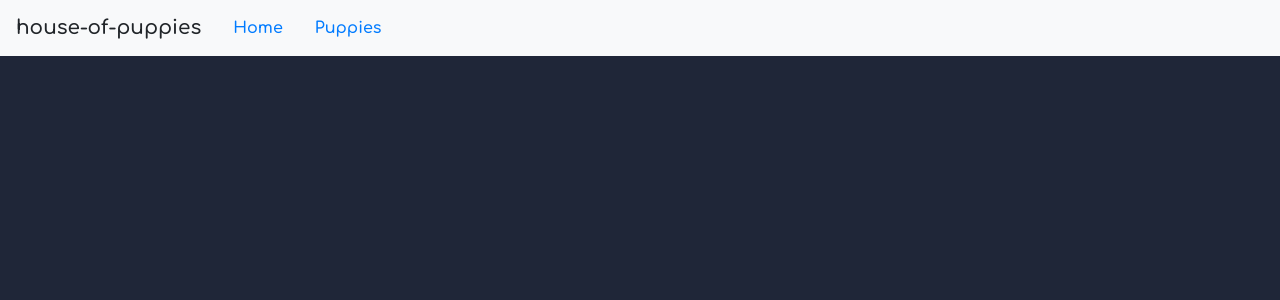
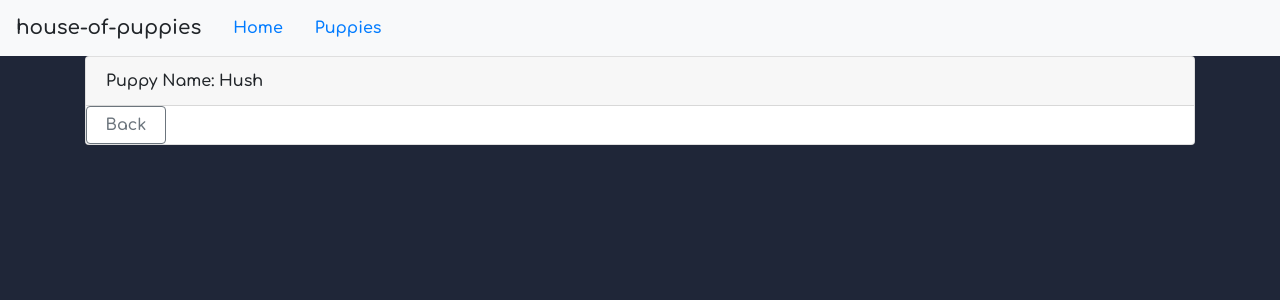
Before and after one commit to bbmattieu9/puppies, an Angular app in the folder house-of-puppies/: page /puppy/1 in a window 1280 px wide. Shown: the top 300 px of the page. Built offline with nearby package versions, Linux system fonts and the light colour scheme.

Commit message:
puppie detail from data service

```diff
--- a/house-of-puppies/src/app/app.module.ts
+++ b/house-of-puppies/src/app/app.module.ts
@@ -9,6 +9,7 @@ import { StarComponent } from './shared/star.component';
 import { HttpClientModule } from '@angular/common/http';
 import { PuppyDetailComponent } from './puppy/puppy-detail.component';
 import { WelcomeComponent } from './home/welcome.component';
+import { PuppyDetailGuard } from './puppy/puppy-detail.guard';
 
 @NgModule({
   declarations: [
@@ -24,7 +25,9 @@ import { WelcomeComponent } from './home/welcome.component';
     HttpClientModule,
     RouterModule.forRoot([
       { path: 'puppies', component: PuppyListComponent },
-      { path: 'puppy/:id', component: PuppyDetailComponent },
+      { path: 'puppy/:id',
+        canActivate: [PuppyDetailGuard],
+        component: PuppyDetailComponent },
       { path: 'welcome', component: WelcomeComponent },
       { path: '', redirectTo: 'welcome', pathMatch: 'full' },
       { path: '**', redirectTo: 'welcome', pathMatch: 'full' }
--- a/house-of-puppies/src/app/puppy/puppy-detail.component.html
+++ b/house-of-puppies/src/app/puppy/puppy-detail.component.html
@@ -2,4 +2,11 @@
     <div class="card-header">
         {{ pageTitle + ': ' + puppy.puppyName }}
     </div>
+    <div class="footer">
+        <button class="btn btn-outline-secondary"
+        (click)='onBack()'
+        style="width: 80px;">
+              Back
+        </button>
+    </div>
 </div>
--- a/house-of-puppies/src/app/puppy/puppy-detail.component.ts
+++ b/house-of-puppies/src/app/puppy/puppy-detail.component.ts
@@ -1,5 +1,6 @@
 import { Component, OnInit } from '@angular/core';
-import { ActivatedRoute } from '@angular/router';
+import { ActivatedRoute, Router } from '@angular/router';
+import { IPuppy } from './puppy';
 
 @Component({
   templateUrl: './puppy-detail.component.html',
@@ -7,10 +8,29 @@ import { ActivatedRoute } from '@angular/router';
 })
 export class PuppyDetailComponent implements OnInit {
 
-  constructor(private route: ActivatedRoute) { }
+  pageTitle = 'Puppy Name';
+  puppy: IPuppy;
+
+  constructor(private route: ActivatedRoute,
+              private router: Router) { }
 
   ngOnInit() {
     let id = +this.route.snapshot.paramMap.get('id');
+    this.puppy =  {
+      puppyId: 10,
+      puppyName: 'Hush',
+      puppyCode: 'GMG-0042',
+      releaseDate: 'October 15, 2019',
+      description: 'Standard two-button video game controller',
+      price: 35.95,
+      starRating: 4.6,
+      imageUrl: 'assets/images/hush.jpg'
+};
+  }
+
+
+  onBack(): void {
+    this.router.navigate(['/puppies']);
   }
 
 }
--- /dev/null
+++ b/house-of-puppies/src/app/puppy/puppy-detail.guard.ts
@@ -0,0 +1,23 @@
+import { Injectable } from '@angular/core';
+import { CanActivate, ActivatedRouteSnapshot, RouterStateSnapshot, UrlTree, Router } from '@angular/router';
+import { Observable } from 'rxjs';
+
+@Injectable({
+  providedIn: 'root'
+})
+export class PuppyDetailGuard implements CanActivate {
+  constructor(private router: Router) { }
+  canActivate(
+    next: ActivatedRouteSnapshot,
+    state: RouterStateSnapshot): Observable<boolean | UrlTree> | Promise<boolean | UrlTree> | boolean | UrlTree {
+
+      let id = +next.url[1].path;
+      if (isNaN(id) || id < 1) {
+        alert('Invalid Puppy ID'); // In prod app, redirect to an error page
+        this.router.navigate(['/puppies']);
+        return false;
+      } else {
+        return true;
+      }
+  }
+}
--- a/house-of-puppies/src/app/puppy/puppy.service.ts
+++ b/house-of-puppies/src/app/puppy/puppy.service.ts
@@ -3,7 +3,7 @@ import { IPuppy } from './puppy';
 
 import { HttpClient, HttpErrorResponse } from '@angular/common/http';
 import { Observable, throwError } from 'rxjs';
-import { catchError, tap } from 'rxjs/operators';
+import { catchError, tap, map } from 'rxjs/operators';
 
 @Injectable({
     providedIn: 'root'
@@ -11,60 +11,6 @@ import { catchError, tap } from 'rxjs/operators';
 export class PuppyService {
 
     private puppyUrl = '../api/puppy/puppy.json';
-
-    //  allPuppies =  [
-    //     {
-    //         puppyId: 1,
-    //         puppyName: 'Jake',
-    //         puppyCode: 'GDN-0011',
-    //         releaseDate: 'March 19, 2019',
-    //         description: 'Leaf rake with 48-inch wooden handle.',
-    //         price: 19.95,
-    //         starRating: 3.2,
-    //         imageUrl: 'assets/images/jake.jpg'
-    //       },
-    //       {
-    //         puppyId: 2,
-    //         puppyName: 'Garden',
-    //         puppyCode: 'GDN-0023',
-    //         releaseDate: 'March 18, 2019',
-    //         description: '15 gallon capacity rolling garden cart',
-    //         price: 32.99,
-    //         starRating: 4.2,
-    //         imageUrl: 'assets/images/pompey.jpg'
-    //       },
-    //       {
-    //         puppyId: 5,
-    //         puppyName: 'Hamm',
-    //         puppyCode: 'TBX-0048',
-    //         releaseDate: 'May 21, 2019',
-    //         description: 'Curved claw steel hammer',
-    //         price: 8.9,
-    //         starRating: 4.8,
-    //         imageUrl: 'assets/images/hamm.jpg'
-    //       },
-    //       {
-    //         puppyId: 8,
-    //         puppyName: 'Cawl',
-    //         puppyCode: 'TBX-0022',
-    //         releaseDate: 'May 15, 2019',
-    //         description: '15-inch steel blade hand saw',
-    //         price: 11.55,
-    //         starRating: 3.7,
-    //         imageUrl: 'assets/images/cawl.jpg'
-    //       },
-    //       {
-    //         puppyId: 10,
-    //         puppyName: 'Hush',
-    //         puppyCode: 'GMG-0042',
-    //         releaseDate: 'October 15, 2018',
-    //         description: 'Standard two-button video game controller',
-    //         price: 35.95,
-    //         starRating: 4.6,
-    //         imageUrl: 'assets/images/hush.jpg'
-    //       }
-
-    // ];
 
     constructor(private http: HttpClient) { }
 
@@ -74,6 +20,13 @@ export class PuppyService {
             catchError(this.handleError)
         );
     }
+
+    getProduct(id: number): Observable<IPuppy | undefined> {
+        return this.getPuppies()
+          .pipe(
+            map((puppies: IPuppy[]) => puppies.find(p => p.puppyId === id))
+          );
+      }
 
 
     private handleError(err: HttpErrorResponse) {
```
Also changed, not shown: 1 other file (tests, documents, lock files or other folders).
